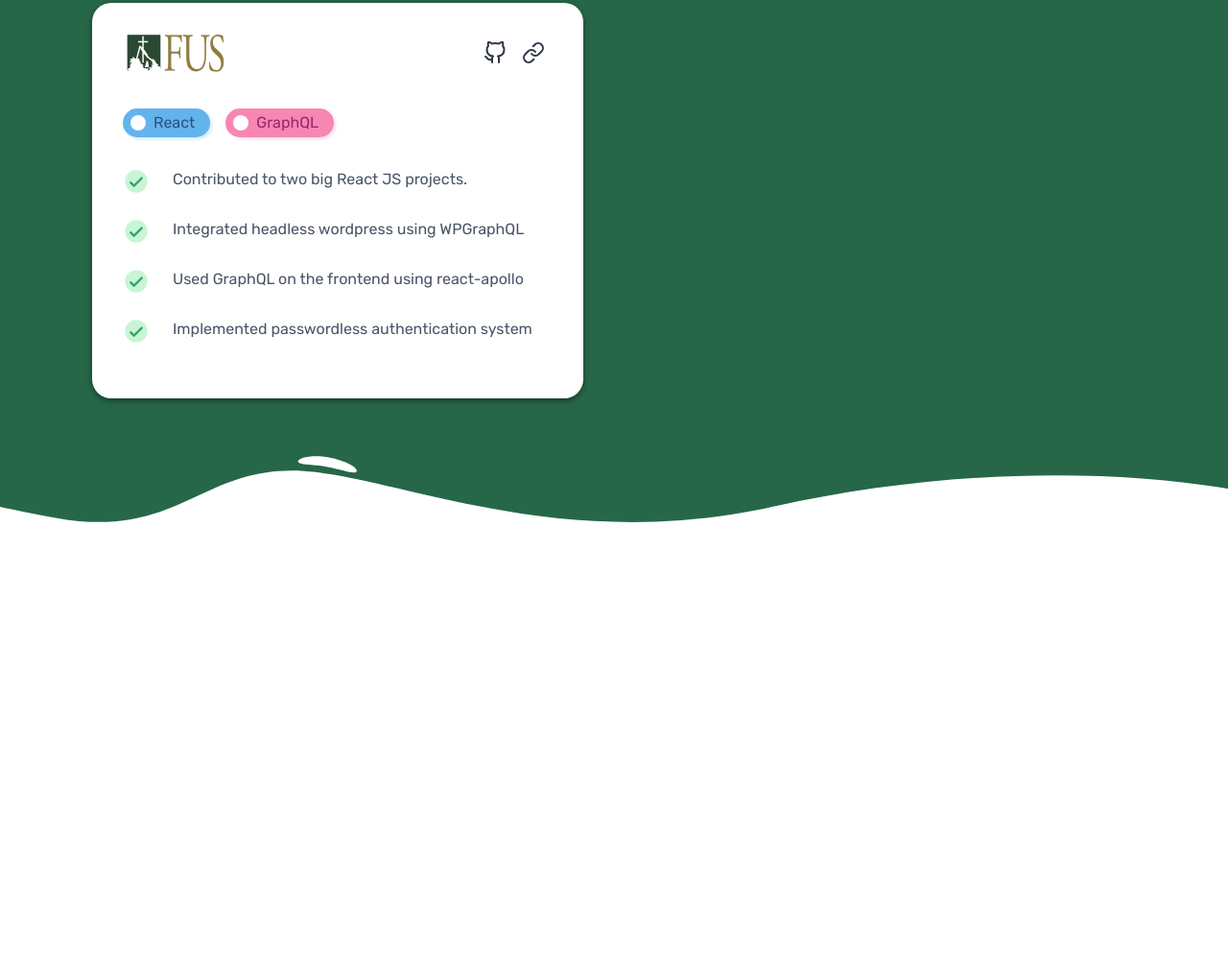
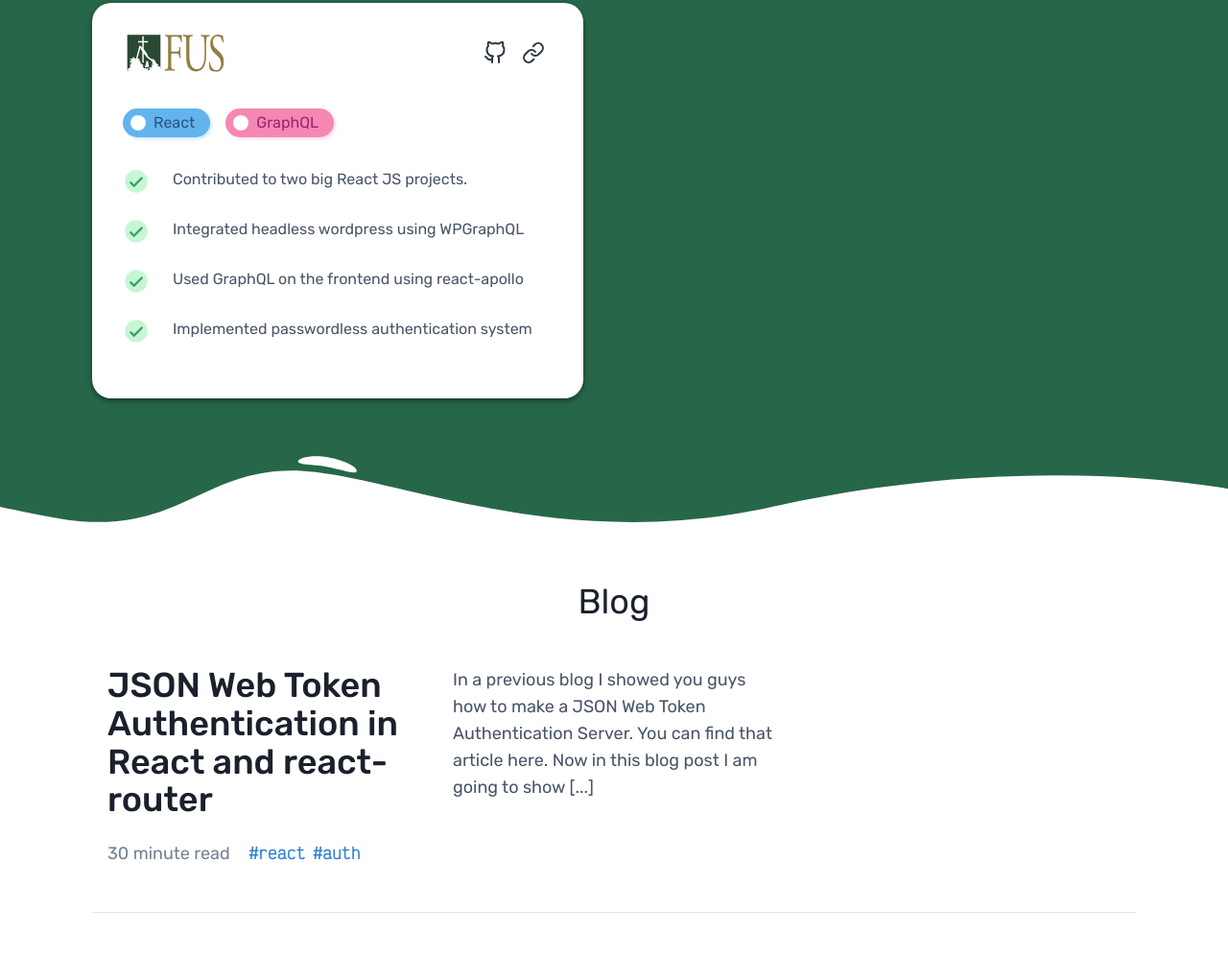
Before and after one commit to pantharshit00/harshitpant.com, a Gatsby site: page / in a window 1280 px wide. Shown: the part 2228-3226 px from the top of the page at 96% size. Before the commit the page ends 2787 px from the top, so only its background shows below. Built offline with nearby package versions, Linux system fonts and the light colour scheme; Gatsby itself is replaced by a stand-in of ours.

Commit message:
iniial code for blog section

```diff
--- /dev/null
+++ b/src/components/BlogPreviewCard/index.tsx
@@ -0,0 +1,34 @@
+import * as React from 'react';
+import ProfileImage from '@components/Images/ProfilePic';
+import * as L from './styles';
+
+const BlogPreviewCard = () => {
+  return (
+    <L.Container>
+      <L.Header>
+        <h2>
+          <a href="/link-to-article">
+            JSON Web Token Authentication in React and react-router
+          </a>
+        </h2>
+        <L.TagsContainer>
+          <div className="tag__container--read">30 minute read</div>
+          <div className="tag__container--tags">
+            <a href="/react">#react</a>
+            <a href="/auth">#auth</a>
+          </div>
+        </L.TagsContainer>
+      </L.Header>
+      <L.ExcerptSection>
+        <p>
+          In a previous blog I showed you guys how to make a JSON Web Token
+          Authentication Server. You can find that article here. Now in this
+          blog post I am going to show [...]
+        </p>
+      </L.ExcerptSection>
+      <div>{/* <ProfileImage /> */}</div>
+    </L.Container>
+  );
+};
+
+export default BlogPreviewCard;
--- /dev/null
+++ b/src/components/BlogPreviewCard/styles.ts
@@ -0,0 +1,63 @@
+import styled from 'styled-components';
+import { rem } from 'polished';
+
+export const Container = styled.article`
+  display: grid;
+  box-shadow: 0px 1px 0px rgba(0, 0, 0, 0.1);
+  padding: 1rem;
+  padding-bottom: 3rem;
+  grid-template-columns: 1fr 1fr 1fr;
+  grid-gap: 1.5rem;
+`;
+
+export const Header = styled.header`
+  justify-content: flex-end;
+  display: flex;
+  flex-direction: column;
+  h2 {
+    font-size: ${rem('36px')};
+    font-weight: 500;
+    transition: all 0.1s ease-out;
+    :hover {
+      opacity: 0.6;
+    }
+    a {
+      text-decoration: none;
+      color: ${p => p.theme.colors.gray[900]};
+    }
+  }
+`;
+
+export const TagsContainer = styled.div`
+  display: flex;
+  align-items: center;
+  font-size: ${rem('18px')};
+  .tag__container--read {
+    margin-right: 1rem;
+    color: ${p => p.theme.colors.gray[600]};
+  }
+  .tag__container--tags {
+    a {
+      font-family: ${p => p.theme.monoFontFamily};
+      display: inline-block;
+      text-decoration: none;
+      margin-left: 0.25rem;
+      margin-right: 0.25rem;
+      font-weight: 600;
+      color: ${p => p.theme.colors.blue[600]};
+      transition: all 0.1s ease-out;
+      &:hover,
+      &:focus {
+        color: ${p => p.theme.colors.blue[800]};
+      }
+    }
+  }
+`;
+
+export const ExcerptSection = styled.div`
+  p {
+    font-size: ${rem('18px')};
+    line-height: ${rem('28px')};
+    color: ${p => p.theme.colors.gray[700]};
+  }
+`;
--- /dev/null
+++ b/src/components/BlogPreviewSection/index.tsx
@@ -0,0 +1,18 @@
+import * as React from 'react';
+import BlogPreviewCard from '@components/BlogPreviewCard';
+import * as G from '@components/Shared';
+
+const BlogPreviewSection = () => {
+  return (
+    <G.Container>
+      <G.CenteredHeader>
+        <h1>Blog</h1>
+      </G.CenteredHeader>
+      <div>
+        <BlogPreviewCard />
+      </div>
+    </G.Container>
+  );
+};
+
+export default BlogPreviewSection;
--- /dev/null
+++ b/src/components/BlogPreviewSection/styles.ts
@@ -0,0 +1,3 @@
+// import styled from 'styled-components';
+
+export default () => {};
--- a/src/components/Images/ProfilePic.tsx
+++ b/src/components/Images/ProfilePic.tsx
@@ -1,21 +1,21 @@
 import * as React from 'react';
 import { useStaticQuery, graphql } from 'gatsby';
-import Img from 'gatsby-image';
+import Img, { GatsbyImageProps } from 'gatsby-image';
 
-const Image: React.FC = () => {
+const Image: React.FC<GatsbyImageProps> = props => {
   const data = useStaticQuery(graphql`
     query ImageQuery {
       placeholderImage: file(relativePath: { eq: "my_picture.png" }) {
         childImageSharp {
-          fluid(maxWidth: 291, maxHeight: 300) {
-            ...GatsbyImageSharpFluid
+          fluid(maxWidth: 230) {
+            ...GatsbyImageSharpFluid_withWebp_tracedSVG
           }
         }
       }
     }
   `);
 
-  return <Img fluid={data.placeholderImage.childImageSharp.fluid} />;
+  return <Img fluid={data.placeholderImage.childImageSharp.fluid} {...props} />;
 };
 
 export default Image;
--- a/src/components/ProjectShowcase/index.tsx
+++ b/src/components/ProjectShowcase/index.tsx
@@ -108,7 +108,7 @@ const ProjectShowcase = () => {
   return (
     <L.Container>
       <G.CenteredHeader color={theme.colors.gray[100]}>
-        <h1>Projects I have worked in</h1>
+        <h1>Projects I have worked on</h1>
       </G.CenteredHeader>
       <L.Grid>
         <ProfileCard
--- a/src/pages/index.tsx
+++ b/src/pages/index.tsx
@@ -5,6 +5,7 @@ import SEO from '@components/seo';
 import ProfileImageHeroSection from '@components/ProfileImageHeroSection';
 import AboutMeSection from '@components/AboutMeSection';
 import ProjectShowcase from '@components/ProjectShowcase';
+import BlogPreviewSection from '@components/BlogPreviewSection';
 
 const IndexPage = () => (
   <Layout>
@@ -12,6 +13,7 @@ const IndexPage = () => (
     <ProfileImageHeroSection />
     <AboutMeSection />
     <ProjectShowcase />
+    <BlogPreviewSection />
   </Layout>
 );
 
--- a/src/utils/theme.ts
+++ b/src/utils/theme.ts
@@ -38,6 +38,17 @@ const theme: DefaultTheme = {
       800: '#276749',
       900: '#22543D',
     },
+    blue: {
+      100: '#EBF8FF',
+      200: '#BEE3F8',
+      300: '#90CDF4',
+      400: '#63B3ED',
+      500: '#4299E1',
+      600: '#3182CE',
+      700: '#2B6CB0',
+      800: '#2C5282',
+      900: '#2A4365',
+    },
   },
 };
 
```
Also changed, not shown: src/styled.d.ts (+6 -4 lines).
